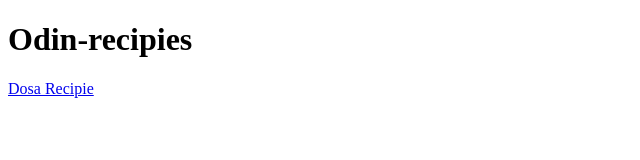
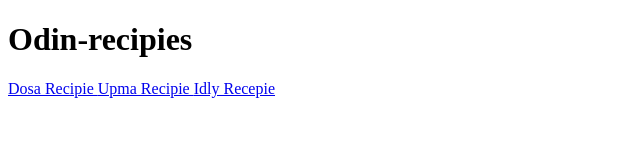
Before and after one commit to vijaysrc3/odin-recipes, a plain HTML site: page index.html in a window 1280 px wide. Shown: the whole page, without its empty margins (0-640 px from the left). Drawn offline with Linux system fonts and the light colour scheme.

Commit message:
Update index.html

```diff
--- a/index.html
+++ b/index.html
@@ -8,5 +8,7 @@
 <body>
   <h1> Odin-recipies </h1>
   <a href = "https://github.com/vijaysrc3/odin-recipes/blob/main/dosa.html"> Dosa Recipie </a>
+  <a href = "https://github.com/vijaysrc3/odin-recipes/edit/main/upma.html"> Upma Recipie </a>
+  <a href = "https://github.com/vijaysrc3/odin-recipes/edit/main/idly.html"> Idly Recepie </a>
 </body>
 </html>
```
